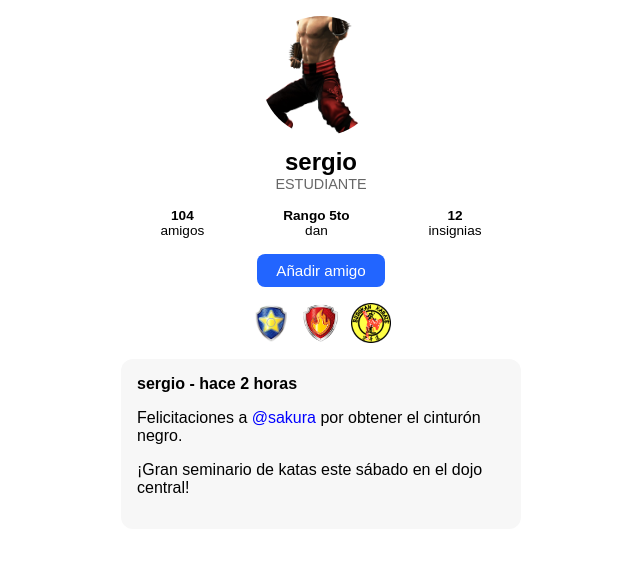
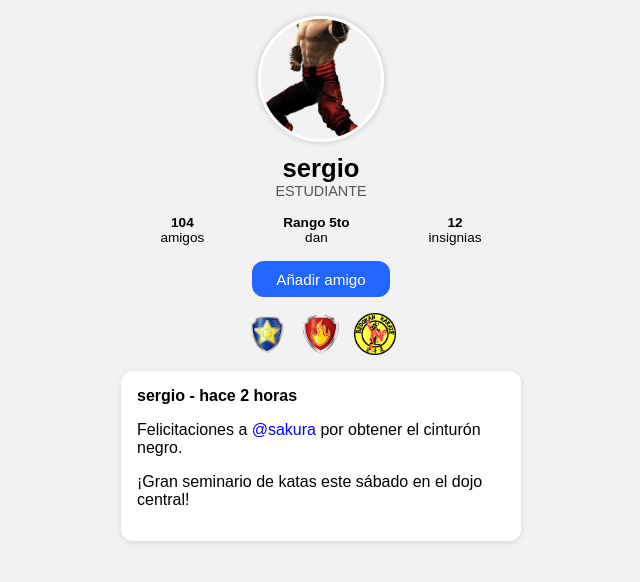
Before and after one commit to serchtl92/kiai-red-social, a React (Create React App) app: page /profile in a window 1280 px wide. Shown: the top 582 px of the page, without its empty margins (319-959 px from the left). Built offline with nearby package versions, Linux system fonts and the light colour scheme.

Commit message:
ProfilePage.css

```diff
--- a/src/pages/ProfilePage.css
+++ b/src/pages/ProfilePage.css
@@ -1,9 +1,14 @@
+body {
+  background-color: #f2f2f2;
+  margin: 0;
+  font-family: 'Arial', sans-serif;
+}
+
 .profile-container {
   max-width: 400px;
   margin: 0 auto;
   padding: 1rem;
   text-align: center;
-  font-family: 'Arial', sans-serif;
 }
 
 .profile-avatar {
@@ -11,18 +16,20 @@
   height: 120px;
   object-fit: cover;
   border-radius: 50%;
-  margin: 0 auto 0.5rem;
+  border: 3px solid white;
+  box-shadow: 0 0 6px rgba(0, 0, 0, 0.2);
+  margin-bottom: 0.5rem;
 }
 
 .profile-name {
-  font-size: 1.5rem;
+  font-size: 1.6rem;
   font-weight: bold;
   margin: 0;
 }
 
 .profile-role {
   font-size: 0.9rem;
-  color: #666;
+  color: #555;
   margin-bottom: 1rem;
 }
 
@@ -39,30 +46,31 @@
 .add-friend-btn {
   background-color: #2265ff;
   color: white;
-  padding: 0.5rem 1.2rem;
+  padding: 0.6rem 1.5rem;
   border: none;
-  border-radius: 8px;
+  border-radius: 12px;
   font-size: 0.95rem;
   margin-bottom: 1rem;
+  cursor: pointer;
 }
 
 .insignias {
   display: flex;
   justify-content: center;
-  gap: 10px;
+  gap: 12px;
   margin-bottom: 1rem;
 }
 
 .insignias img {
-  width: 40px;
-  height: 40px;
+  width: 42px;
+  height: 42px;
 }
 
 .publicacion {
-  background: #f7f7f7;
+  background: white;
   padding: 1rem;
   border-radius: 12px;
-  margin-top: 1rem;
+  box-shadow: 0 2px 6px rgba(0, 0, 0, 0.1);
   text-align: left;
 }
 
```
